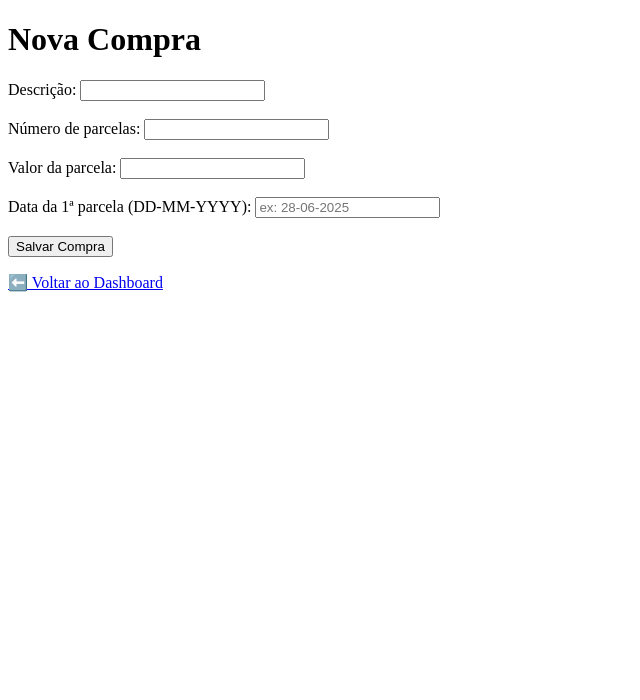
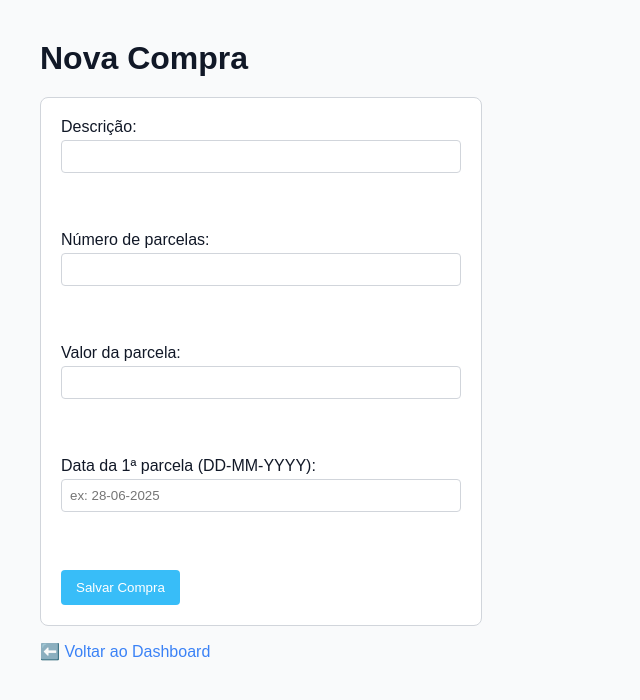
Before and after one commit to CarlosNegrao/compras-app, a Laravel app: page /compras/nova in a window 1280 px wide. Shown: the top 700 px of the page, without its empty margins (0-640 px from the left). Run offline with Laravel 12, Linux system fonts and the light colour scheme.

Commit message:
último commit, acredito

```diff
--- /dev/null
+++ b/public/css/estilo.css
@@ -0,0 +1,45 @@
+body {
+    font-family: sans-serif;
+    margin: 40px;
+    background-color: #f9fafb;
+    color: #111827;
+}
+h1 {
+    margin-bottom: 20px;
+}
+form {
+    background: white;
+    padding: 20px;
+    border: 1px solid #d1d5db;
+    border-radius: 8px;
+    max-width: 400px;
+}
+label {
+    display: block;
+    margin-bottom: 10px;
+}
+input {
+    width: 100%;
+    padding: 8px;
+    margin-top: 4px;
+    margin-bottom: 12px;
+    border: 1px solid #d1d5db;
+    border-radius: 4px;
+    box-sizing: border-box;
+}
+button {
+    padding: 10px 15px;
+    background-color: #38bdf8;
+    color: white;
+    border: none;
+    border-radius: 4px;
+    cursor: pointer;
+}
+a {
+    color: #3b82f6;
+    text-decoration: none;
+}
+.back-link {
+    margin-top: 20px;
+    display: inline-block;
+}
--- a/resources/views/compras/create.blade.php
+++ b/resources/views/compras/create.blade.php
@@ -3,6 +3,7 @@
 <head>
     <meta charset="UTF-8">
     <title>Nova Compra</title>
+    <link rel="stylesheet" href="{{ asset('css/estilo.css') }}">
 </head>
 <body>
     <h1>Nova Compra</h1>
```
Also changed, not shown: database.sqlite, 1 other file.
